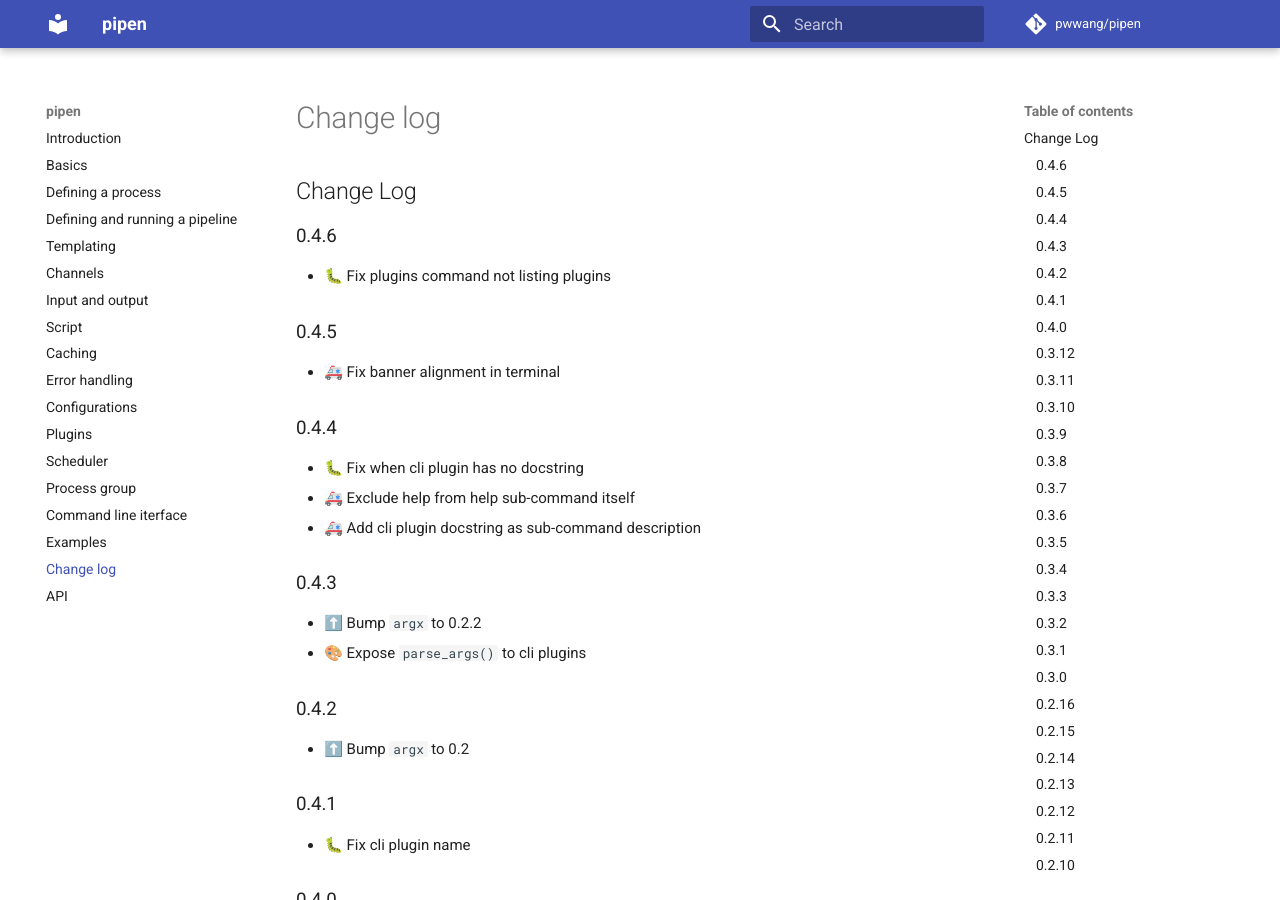
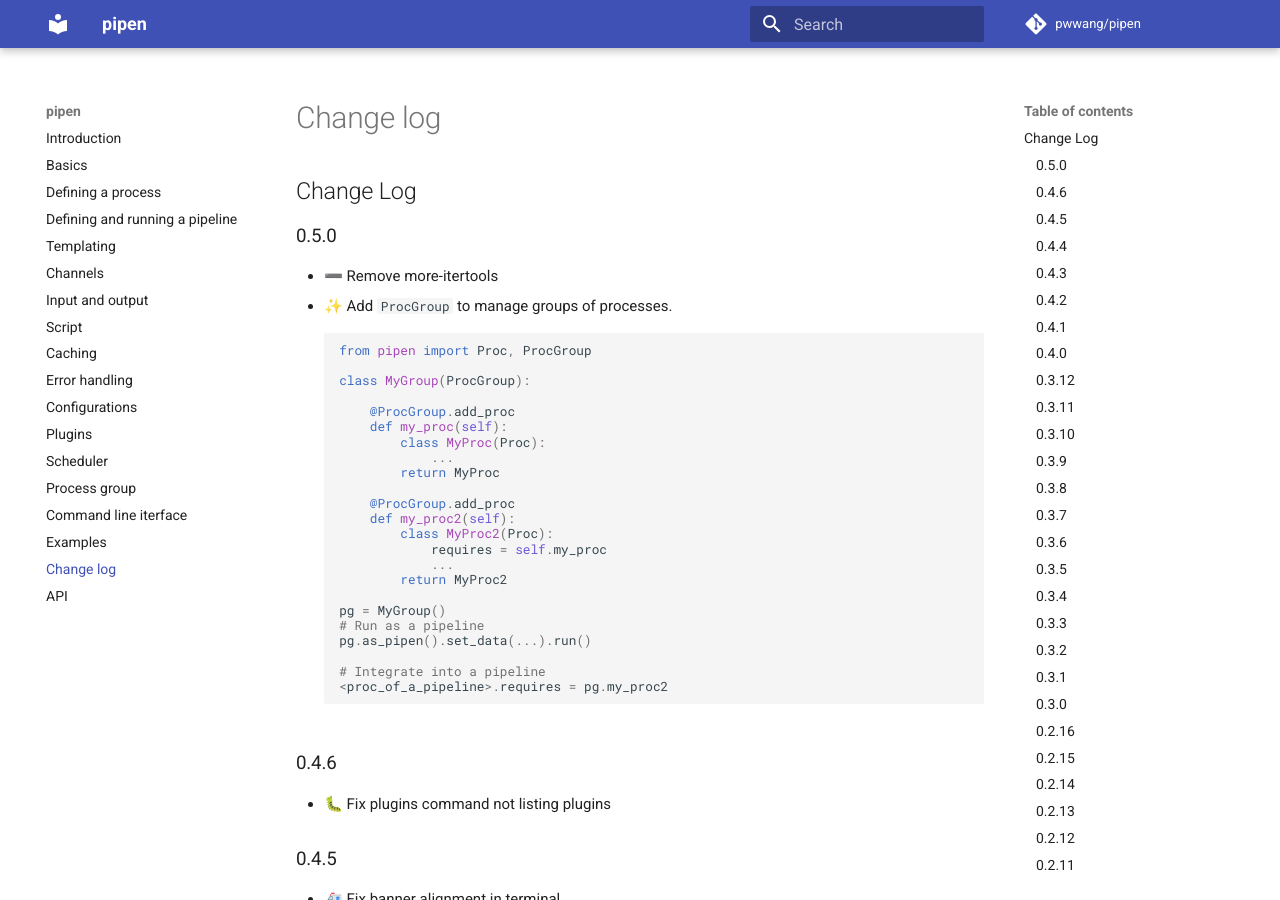
Before and after one commit to pwwang/pipen, an MkDocs documentation site: the page built from docs/CHANGELOG.md, in a window 1280 px wide and 900 px high. Built offline with MkDocs 1.6.1 and Material for MkDocs 9.7.7, drawn with Linux system fonts in a browser that asks for light colours; comment, search, counter and statistics services are not loaded.

Commit message:
🔖 0.5.0

````diff
--- a/docs/CHANGELOG.md
+++ b/docs/CHANGELOG.md
@@ -1,4 +1,35 @@
 # Change Log
+
+## 0.5.0
+
+- ➖ Remove more-itertools
+- ✨ Add `ProcGroup` to manage groups of processes.
+
+    ```python
+    from pipen import Proc, ProcGroup
+
+    class MyGroup(ProcGroup):
+
+        @ProcGroup.add_proc
+        def my_proc(self):
+            class MyProc(Proc):
+                ...
+            return MyProc
+
+        @ProcGroup.add_proc
+        def my_proc2(self):
+            class MyProc2(Proc):
+                requires = self.my_proc
+                ...
+            return MyProc2
+
+    pg = MyGroup()
+    # Run as a pipeline
+    pg.as_pipen().set_data(...).run()
+
+    # Integrate into a pipeline
+    <proc_of_a_pipeline>.requires = pg.my_proc2
+    ```
 
 ## 0.4.6
 
--- a/pipen/version.py
+++ b/pipen/version.py
@@ -1,3 +1,3 @@
 """Provide version of pipen"""
 
-__version__ = "0.4.6"
+__version__ = "0.5.0"
--- a/pyproject.toml
+++ b/pyproject.toml
@@ -4,7 +4,7 @@ build-backend = "poetry.masonry.api"
 
 [tool.poetry]
 name = "pipen"
-version = "0.4.6"
+version = "0.5.0"
 description = "A pipeline framework for python"
 authors = [ "pwwang <pwwang@pwwang.com>",]
 license = "MIT"
````
